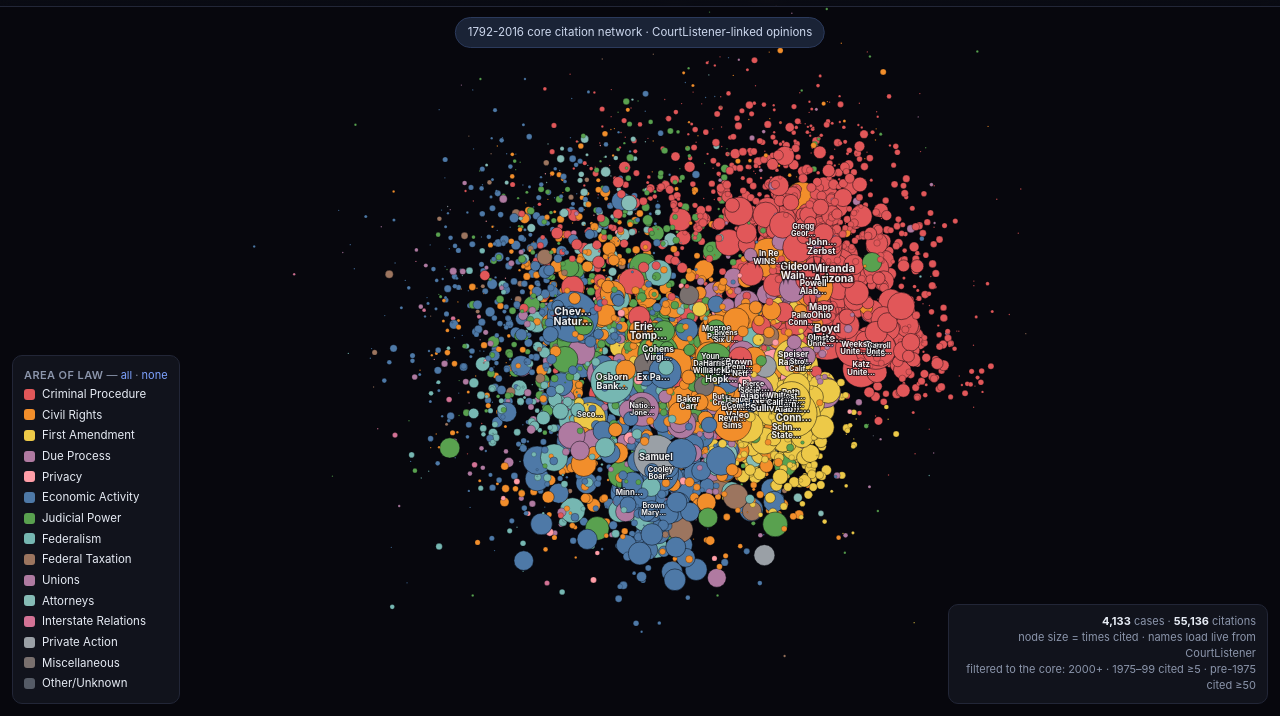
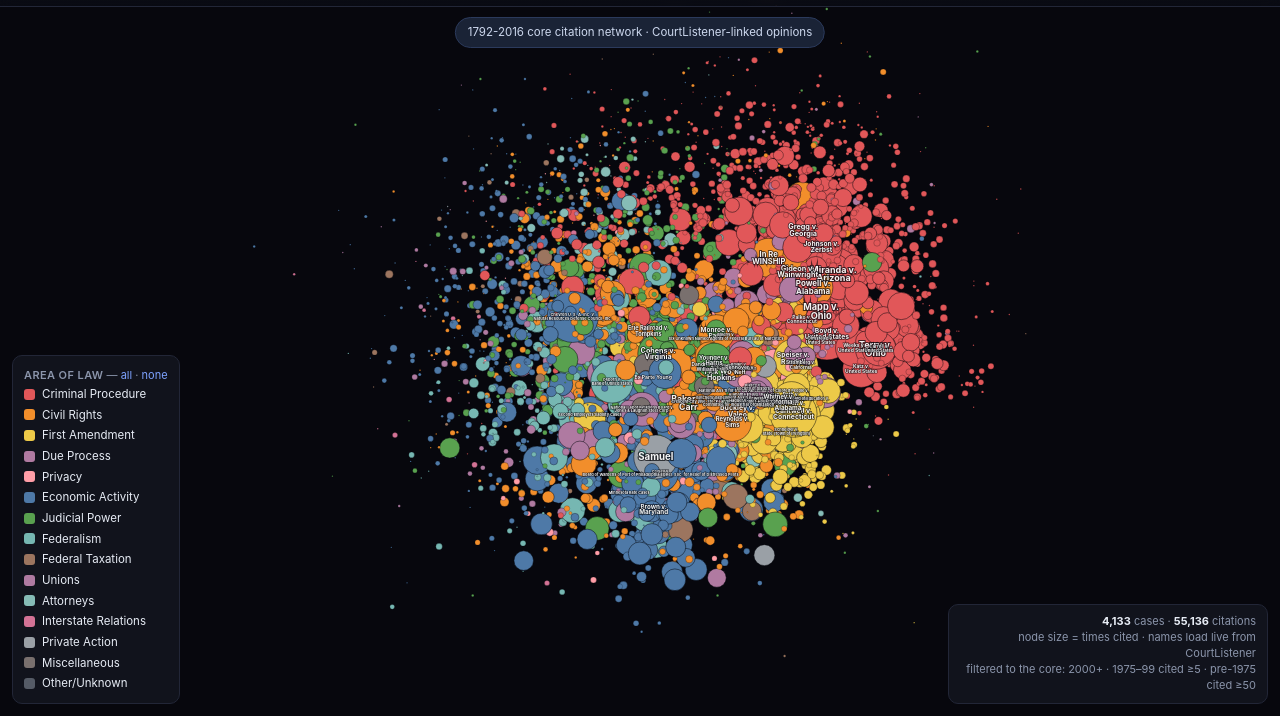
Before and after one commit to alexnvogeljr-rgb/scotus-citation-explorer, a website: page index.html in a window 1280 px wide. Shown: the part 84-800 px from the top of the page. Drawn offline with Linux system fonts and the light colour scheme.

Commit message:
Tune landmark label sizing

```diff
--- a/index.html
+++ b/index.html
@@ -144,7 +144,7 @@ function buildAreaLayout(){
 }
 const outA=Array.from({length:N},()=>[]), inA=Array.from({length:N},()=>[]);
 for(let k=0;k<E;k++){outA[D.EU[k]].push(D.EV[k]);inA[D.EV[k]].push(D.EU[k]);}
-let scale=1, tx=0, ty=0;
+let scale=1, fittedScale=1, tx=0, ty=0;
 function world2screen(x,y){return [x*scale+tx, y*scale+ty];}
 function screen2world(x,y){return [(x-tx)/scale,(y-ty)/scale];}
 function zoomAt(mx,my,factor){const[wx,wy]=screen2world(mx,my);scale=Math.max(0.02,Math.min(3000,scale*factor));tx=mx-wx*scale;ty=my-wy*scale;needs=true;}
@@ -179,6 +179,7 @@ function fit(){
   for(let i=0;i<N;i++){if(layout!=='area'&&PY[i]>1010)continue;if(PX[i]<minx)minx=PX[i];if(PY[i]<miny)miny=PY[i];if(PX[i]>maxx)maxx=PX[i];if(PY[i]>maxy)maxy=PY[i];}
   const pad=60, topPad=layout==='area'?(barEl.offsetHeight||58)+36:pad, bottomPad=60;
   const sx=(W-pad*2)/(maxx-minx), sy=(H-topPad-bottomPad)/(maxy-miny); scale=Math.min(sx,sy);
+  fittedScale=scale;
   tx=pad+(W-pad*2-(maxx-minx)*scale)/2-minx*scale;
   ty=topPad+(H-topPad-bottomPad-(maxy-miny)*scale)/2-miny*scale; needs=true;
 }
@@ -199,16 +200,14 @@ function drawLine(u,v,color,w){
 function labelParts(label){
   const clean=label.replace(/^The\s+/i,'');
   const m=clean.match(/^(.*?)\s+v\.?\s+(.*)$/i);
-  if(m)return[m[1],m[2]];
+  if(m)return[m[1]+' v.',m[2]];
   const ir=clean.match(/^(In\s+re)\s+(.*)$/i);
   if(ir)return[ir[1],ir[2]];
   return[clean];
 }
-function fitLabelLine(text,maxW){
-  let s=text.replace(/\s+/g,' ').trim();
-  if(ctx.measureText(s).width<=maxW)return s;
-  while(s.length>1&&ctx.measureText(s+'...').width>maxW)s=s.slice(0,-1).trim();
-  return s.length>1?s+'...':s;
+function zoomLabelFactor(){
+  const z=Math.max(1,scale/(fittedScale||scale||1));
+  return Math.max(0.45,1/Math.sqrt(z));
 }
 function drawLandmarkLabels(){
   if(!showLandmarks||dragging)return;
@@ -218,15 +217,17 @@ function drawLandmarkLabels(){
     if(pathNodeSet&&pathNodes.length&&!pathNodeSet.has(i))continue;
     const p=world2screen(PX[i],PY[i]); if(p[0]<-40||p[0]>W+40||p[1]<-40||p[1]>H+40)continue;
     const r=rad(i); if(r<9)continue;
-    const lines=labelParts(cleanCaseTitle(i)).slice(0,2);
-    let font=Math.min(10.5,Math.max(5.5,r*0.42));
-    const maxW=r*1.58, maxH=r*1.22;
-    while(font>5&&(font*0.94*lines.length)>maxH)font-=0.5;
+    const lines=labelParts(cleanCaseTitle(i)).slice(0,2).map(s=>s.replace(/\s+/g,' ').trim()).filter(Boolean);
+    const shrink=zoomLabelFactor();
+    let font=Math.min(10.5,Math.max(5.4,r*0.44))*shrink;
+    const minFont=4, maxW=r*1.75, maxH=r*1.42;
     ctx.font='700 '+font+'px -apple-system,Segoe UI,Roboto,Helvetica,Arial,sans-serif';
-    const shown=lines.map(s=>fitLabelLine(s,maxW)).filter(Boolean);
-    const lh=font*0.94, top=p[1]-((shown.length-1)*lh)/2;
-    ctx.lineWidth=Math.max(1.6,font*0.24);ctx.strokeStyle='rgba(5,7,12,0.74)';ctx.fillStyle='rgba(255,255,255,0.94)';
-    shown.forEach((line,n)=>{const y=top+n*lh;ctx.strokeText(line,p[0],y);ctx.fillText(line,p[0],y);});
+    while(font>minFont&&(font*0.92*lines.length>maxH||Math.max(...lines.map(s=>ctx.measureText(s).width))>maxW)){
+      font-=0.25;ctx.font='700 '+font+'px -apple-system,Segoe UI,Roboto,Helvetica,Arial,sans-serif';
+    }
+    const lh=font*0.92, top=p[1]-((lines.length-1)*lh)/2;
+    ctx.lineWidth=Math.max(1.2,font*0.22);ctx.strokeStyle='rgba(5,7,12,0.72)';ctx.fillStyle='rgba(255,255,255,0.95)';
+    lines.forEach((line,n)=>{const y=top+n*lh;ctx.strokeText(line,p[0],y);ctx.fillText(line,p[0],y);});
   }
   ctx.restore();
 }
```
Also changed, not shown: app_template.html (+16 -15 lines), scotus_citation_explorer.html (+16 -15 lines).
